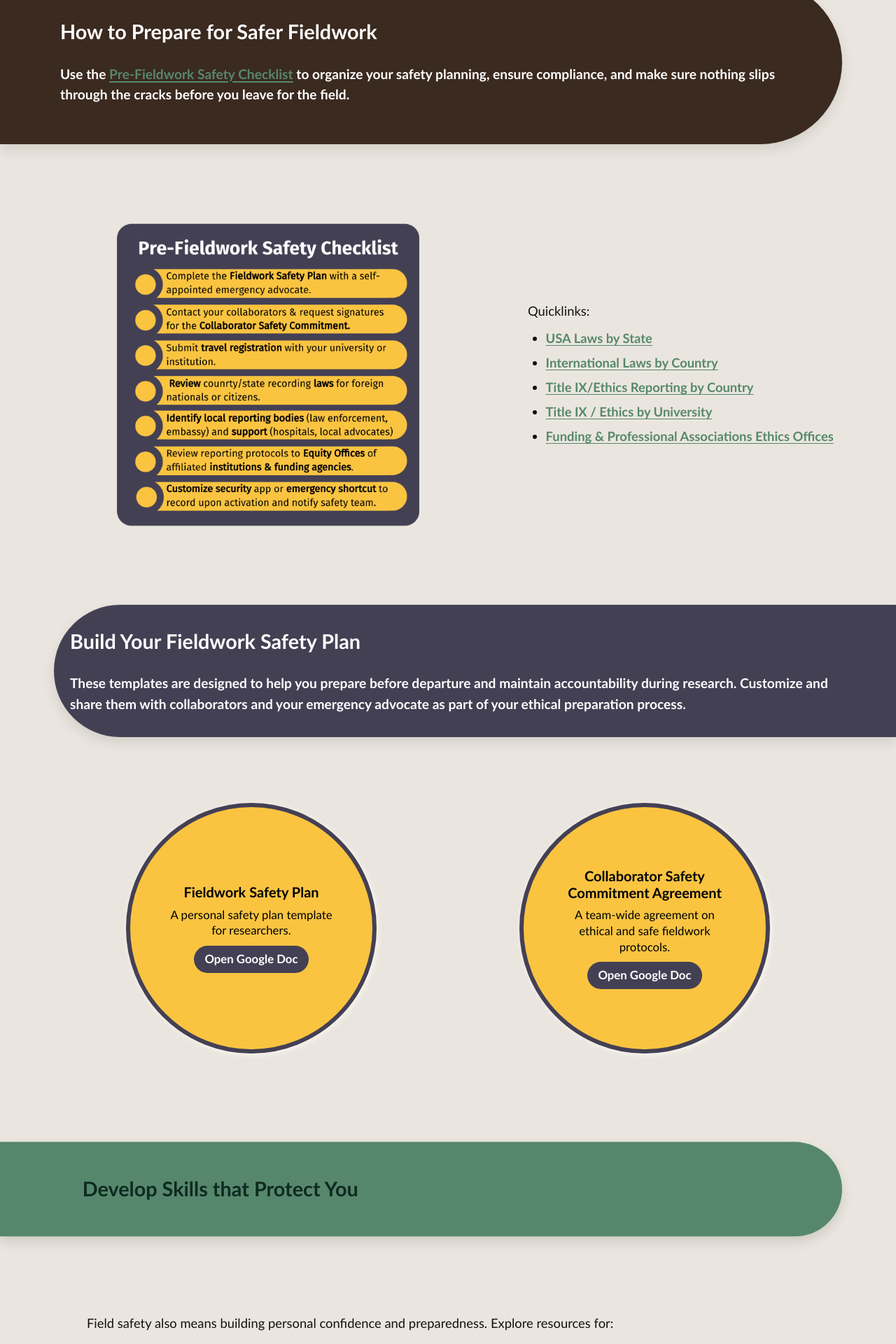
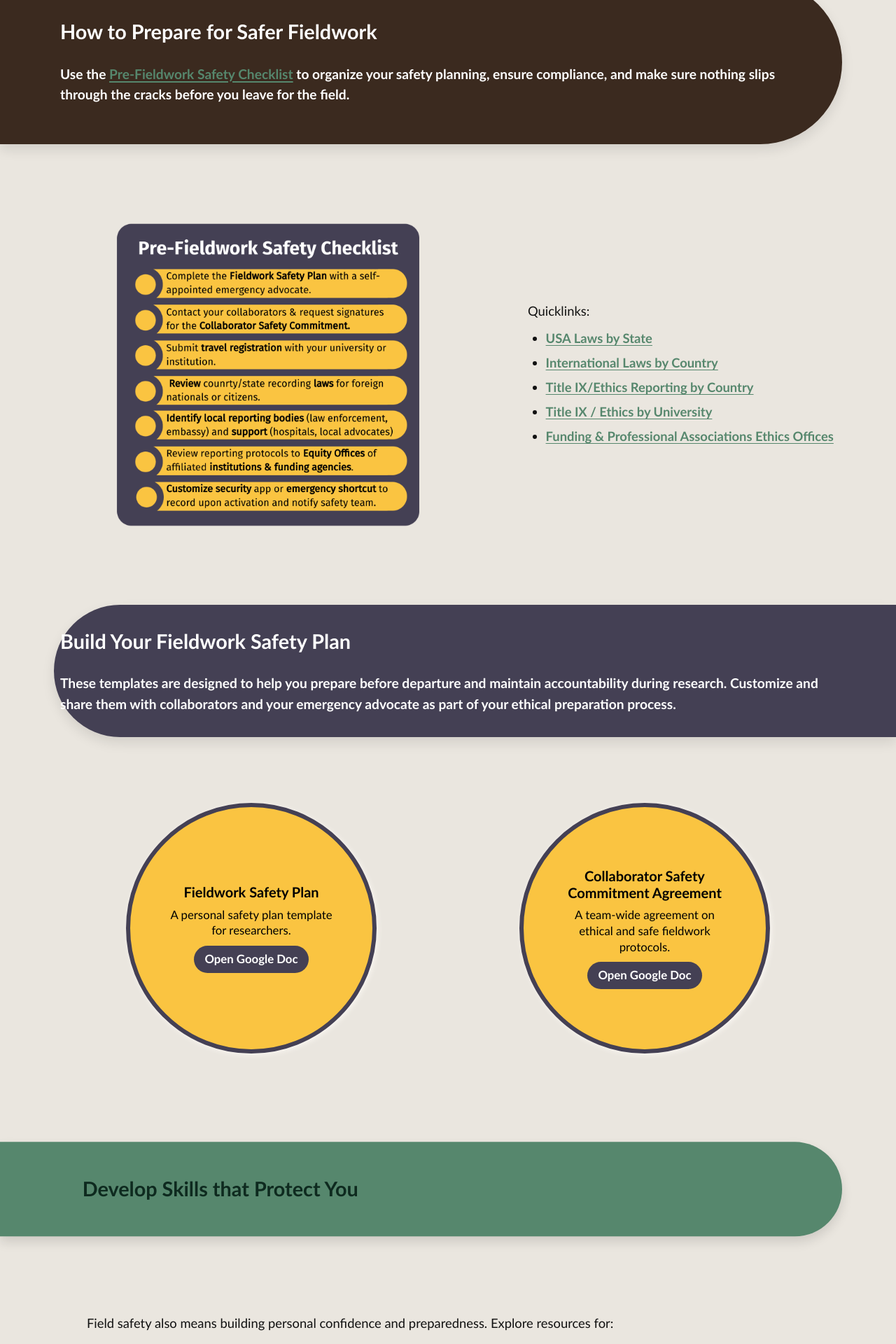
Before and after one commit to AnthroSafetyWarrior/GoldenTrowelProject, a Jekyll site: the page built from _pages/selfdefense.html, in a window 1280 px wide. Shown: the part 1630-3550 px from the top of the page at 70% size. Built offline with Jekyll 4.4.1, drawn with Linux system fonts in a browser that asks for light colours.

Commit message:
updating name

```diff
--- a/_layouts/default.html
+++ b/_layouts/default.html
@@ -722,6 +722,44 @@
     vertical-align: middle; /* Aligns elements vertically in the middle */
     margin-right: 10px; /* Adds some space between them */
   }
+
+/* Make split children shrinkable so text wraps instead of growing the grid */
+.split .text,
+.pill-split .text,
+.split .art,
+.pill-split .art{
+  min-width: 0;  /* key for CSS Grid wrapping */
+}
+
+/* Curve is on the LEFT (clip-right), so protect the LEFT side */
+.pillband.pill--clip-right .section{
+  padding-left:  max(var(--pill-pad-inline), var(--pill-curve-inset));
+  padding-right: var(--pill-pad-inline);
+}
+
+/* Small screens: same direction, with a tiny extra buffer if you like */
+@media (max-width: 640px){
+  .pillband.pill--clip-right .section{
+    padding-left:  max(var(--pill-pad-inline), calc(var(--pill-curve-inset) + 16px));
+    padding-right: var(--pill-pad-inline);
+  }
+}
+
+
+/* Text can shrink to 0; image column keeps its min */
+.split{
+  grid-template-columns: minmax(0, 1fr) minmax(var(--img-min), auto);
+}
+
+/* Same idea for the pill-specific split, if you use it */
+.pill-split{
+  grid-template-columns: minmax(0, 1fr) minmax(320px, auto);
+}
+
+@media (max-width: 780px){
+  .split{ grid-template-columns: 1fr; }
+}
+
 </style>
 
 
```
